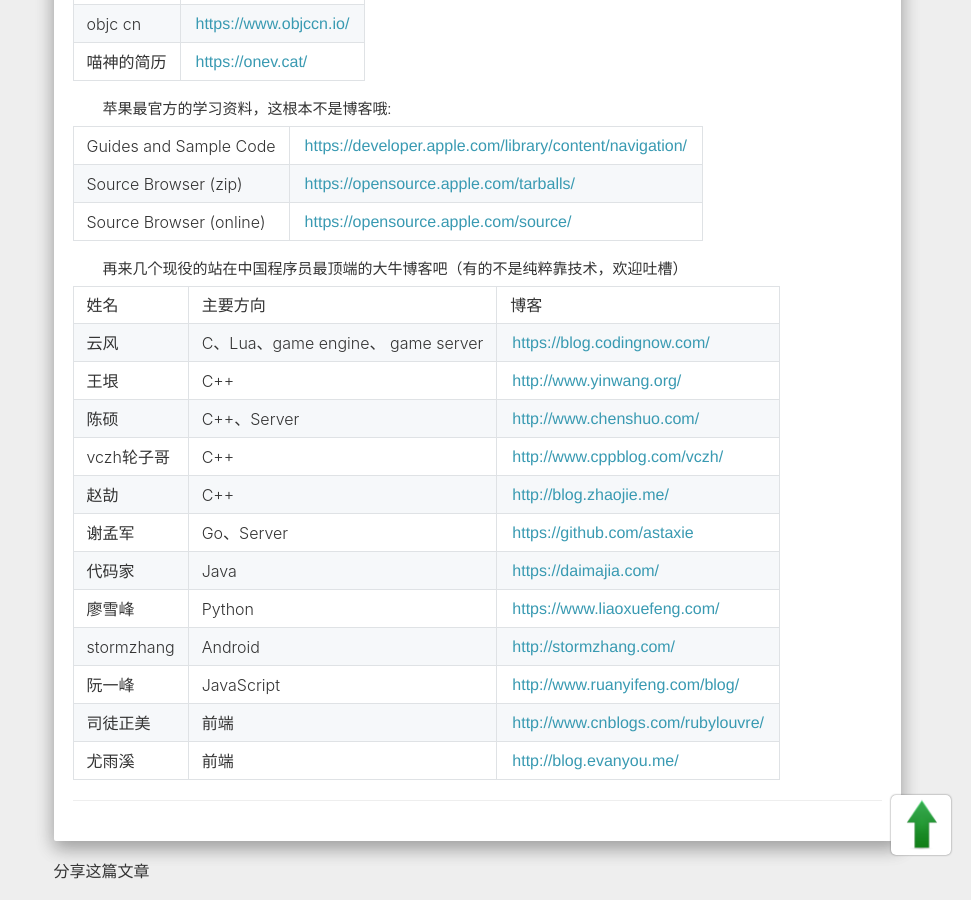
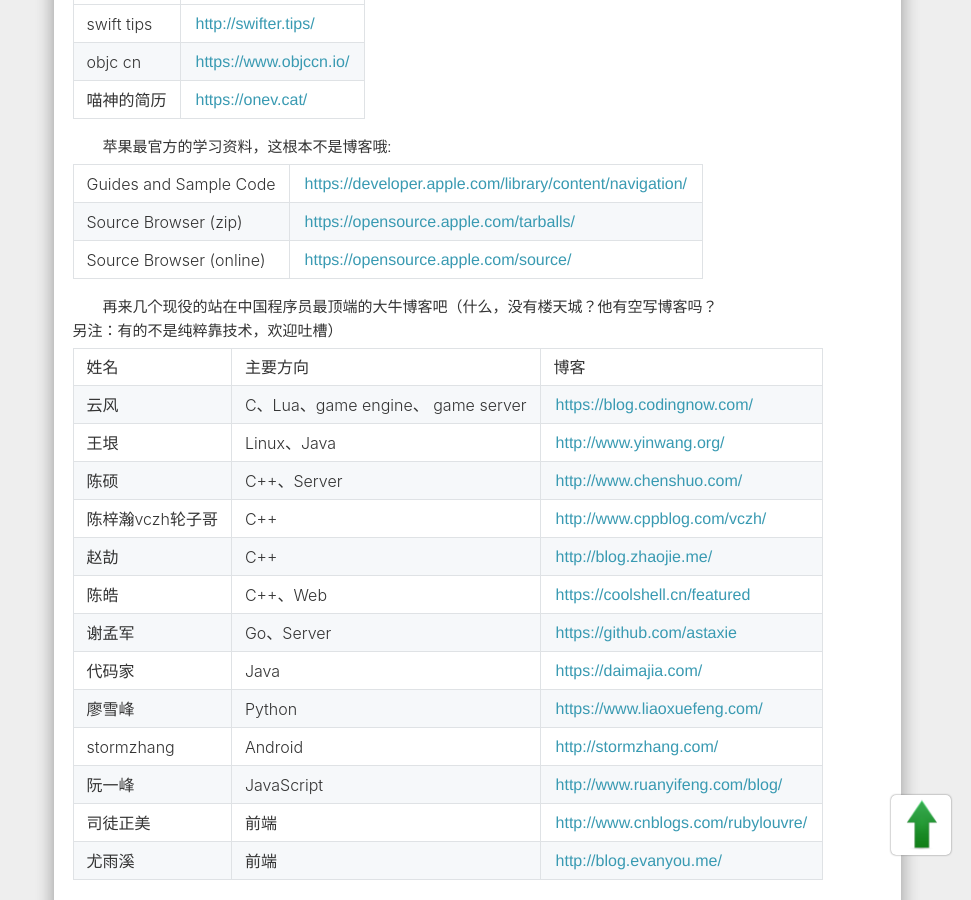
Before and after one commit to mikezone/mikezone.github.io, a Jekyll site: the page built from _posts/2017-06-26-推荐一些iOS博客.md, in a window 1280 px wide and 900 px high, scrolled down 2813 px. Shown: the whole window, without its empty margins (309-1280 px from the left). Built offline with Jekyll 4.4.1, drawn with Linux system fonts in a browser that asks for light colours; nearby versions of some CDN libraries; comment, search, counter and statistics services are not loaded; some of the changed text lies outside the part shown.

Commit message:
no message

```diff
--- a/_posts/2017-06-26-推荐一些iOS博客.md
+++ b/_posts/2017-06-26-推荐一些iOS博客.md
@@ -130,14 +131,15 @@
 | Source Browser (zip) | [https://opensource.apple.com/tarballs/](https://opensource.apple.com/tarballs/) |
 | Source Browser (online) | [https://opensource.apple.com/source/](https://opensource.apple.com/source/) |
 
-再来几个现役的站在中国程序员最顶端的大牛博客吧（有的不是纯粹靠技术，欢迎吐槽）
+再来几个现役的站在中国程序员最顶端的大牛博客吧（什么，没有楼天城？他有空写博客吗？<br/>另注：有的不是纯粹靠技术，欢迎吐槽）
 
 | 姓名 | 主要方向 | 博客 |
 | 云风 | C、Lua、game engine、 game server | [https://blog.codingnow.com/](https://blog.codingnow.com/) |
-| 王垠 | C++ | [http://www.yinwang.org/](http://www.yinwang.org/) |
+| 王垠 | Linux、Java | [http://www.yinwang.org/](http://www.yinwang.org/) |
 | 陈硕 | C++、Server | [http://www.chenshuo.com/](http://www.chenshuo.com/) |
-| vczh轮子哥 | C++ | [http://www.cppblog.com/vczh/](http://www.cppblog.com/vczh/) |
+| 陈梓瀚vczh轮子哥 | C++ | [http://www.cppblog.com/vczh/](http://www.cppblog.com/vczh/) |
 | 赵劼 | C++ | [http://blog.zhaojie.me/](http://blog.zhaojie.me/) |
+| 陈皓 | C++、Web | [https://coolshell.cn/featured](https://coolshell.cn/featured) |
 | 谢孟军 | Go、Server | [https://github.com/astaxie](https://github.com/astaxie) |
 | 代码家 | Java | [https://daimajia.com/](https://daimajia.com/) |
 | 廖雪峰 | Python | [https://www.liaoxuefeng.com/](https://www.liaoxuefeng.com/) |
```
Also changed, not shown: other parts of _posts/2017-06-26-推荐一些iOS博客.md (+1 -0 lines).
